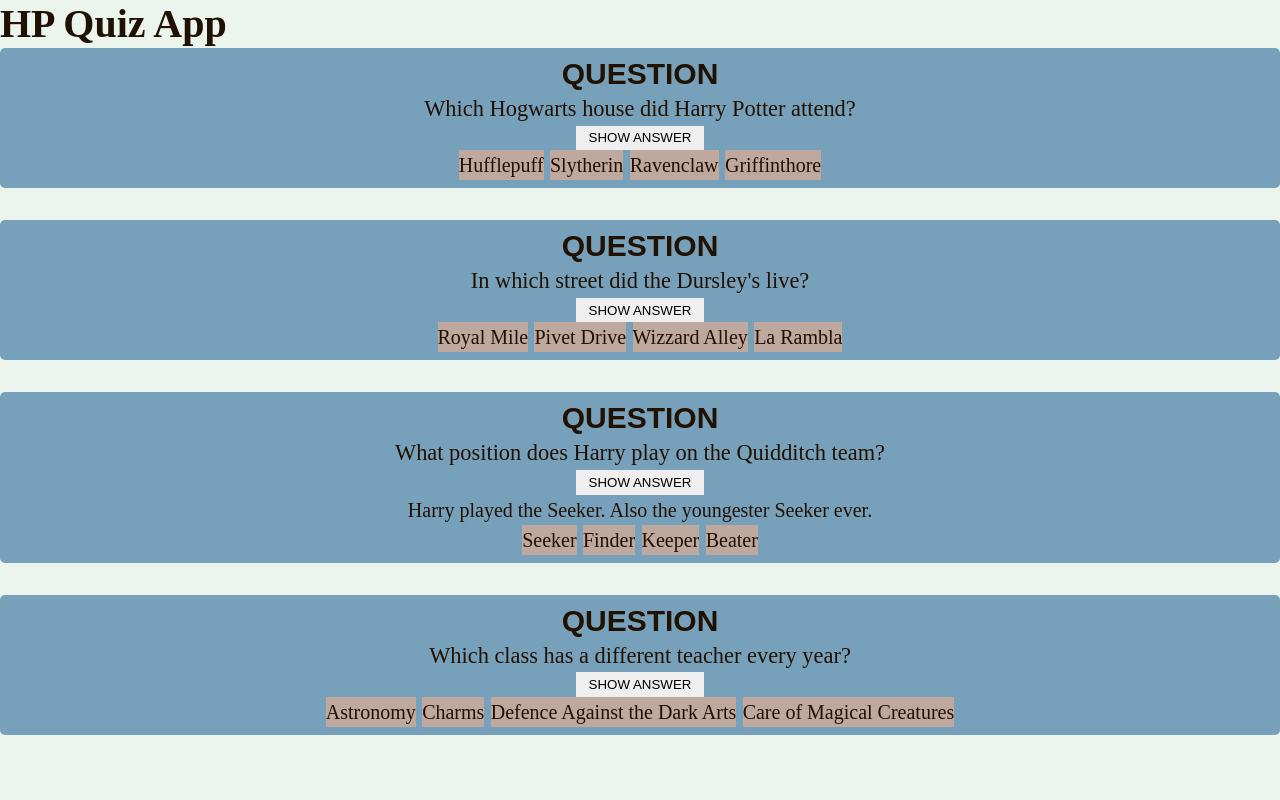
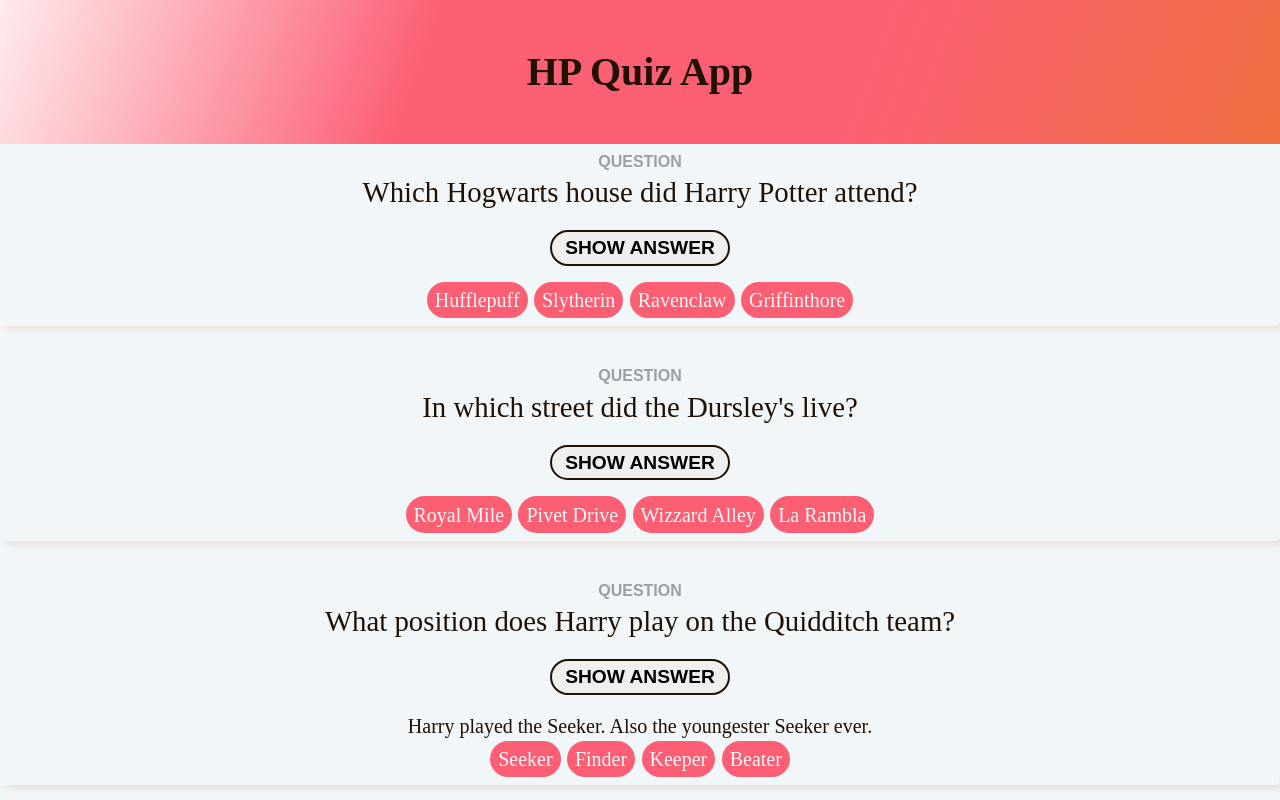
Before and after one commit to miriamhaenle/quiz-app-2021-w2, a website built with Vite: page index.html in a window 1280 px wide. Shown: the top 800 px of the page. Built offline with nearby package versions, Linux system fonts and the light colour scheme.

Commit message:
Redesign

```diff
--- a/css/base.css
+++ b/css/base.css
@@ -2,11 +2,13 @@
 
 :root {
   --primary: hsl(203, 33%, 60%);
-  --primary-dark: ##33ab4;
-  --secondary: hsl(22, 12%, 49%);
-  --secondary-light: #bfa89e;
-  --white: #ebf5ee;
+  --primary-dark: hsl(16, 83%, 59%);
+  --secondary: hsl(352, 96%, 68%);
+  --secondary-light: hsl(352, 96%, 96%);
+  --clr-base-100: hsl(202, 34%, 96%);
+  --clr-base-200: hsl(202, 34%, 85%);
   --black: #211103;
+  --grey: hsl(201, 7%, 62%);
 
   --ff-sans: sans-serif;
   --ff-serif: serif;
@@ -40,7 +42,7 @@ p {
 }
 
 body {
-  background: var(--white);
+  background: var(--clr-base-100);
   color: var(--black);
   font-size: 1.25rem; /* var(--fs-400) */
   line-height: 1.5;
@@ -57,7 +59,6 @@ ol[class] {
 ul[class] li,
 ol[class] li {
   list-style: none;
-  padding: 0;
 }
 
 img {
@@ -65,3 +66,15 @@ img {
   height: auto;
   display: block;
 }
+
+.title {
+  padding: 3rem;
+  color: var(--white);
+  background-image: linear-gradient(
+    290deg,
+    var(--primary-dark),
+    var(--secondary),
+    var(--secondary),
+    var(--secondary-light)
+  );
+}
--- a/css/components/cards.css
+++ b/css/components/cards.css
@@ -1,7 +1,8 @@
 .card {
   align-items: center;
-  background: var(--primary);
+  background: var(--clr-base-100);
   border-radius: 5px;
+  box-shadow: 5px 5px 5px hsl(0, 18%, 91%);
   display: flex;
   flex-direction: column;
   justify-content: center;
@@ -10,10 +11,13 @@
 
 .card__title {
   font-family: var(--ff-sans);
+  font-size: 1rem;
+  color: var(--grey);
 }
 
 .card__question {
-  font-size: 1.4rem;
+  font-size: 1.8rem;
+  font-weight: 500;
 }
 
 .card__answer {
@@ -22,7 +26,11 @@
 
 .card__button {
   padding: 0.3rem 0.8rem;
-  border: none;
+  border: 2px solid var(--black);
+  border-radius: 100vw;
+  font-weight: bold;
+  font-size: 1.2rem;
+  margin: 1rem;
 }
 
 .card__button:focus {
@@ -35,8 +43,10 @@
 }
 
 .card__tags li {
-  background: var(--secondary-light);
-  padding: 0.2rem;
+  background: var(--secondary);
+  color: var(--clr-base-100);
+  padding: 0.2rem 0.5rem;
+  border-radius: 100vw;
 }
 
 .card__tags li:not(:last-child) {
--- a/css/utility.css
+++ b/css/utility.css
@@ -1,3 +1,7 @@
 .mb-2 {
   margin-bottom: 2rem;
 }
+
+.center {
+  text-align: center;
+}
--- a/index.html
+++ b/index.html
@@ -8,7 +8,7 @@
   </head>
   <body>
     <header class="header">
-      <h1 class="title">HP Quiz App</h1>
+      <h1 class="title center">HP Quiz App</h1>
     </header>
 
     <main>
@@ -74,7 +74,7 @@
       </article>
     </main>
 
-    <footer class="">
+    <footer>
       <nav class="navigation">
         <ul class="navigation__container">
           <li class="navigation__item"><a href="index.html">Home</a></li>
```
